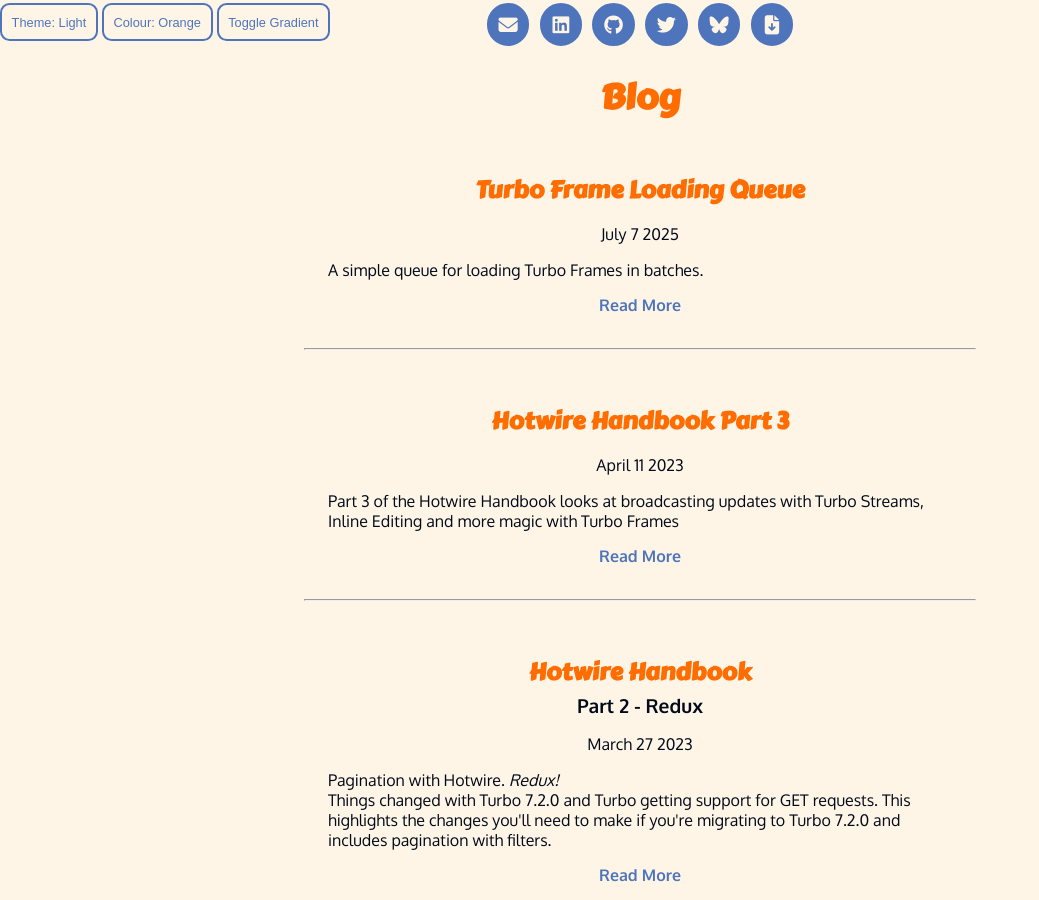
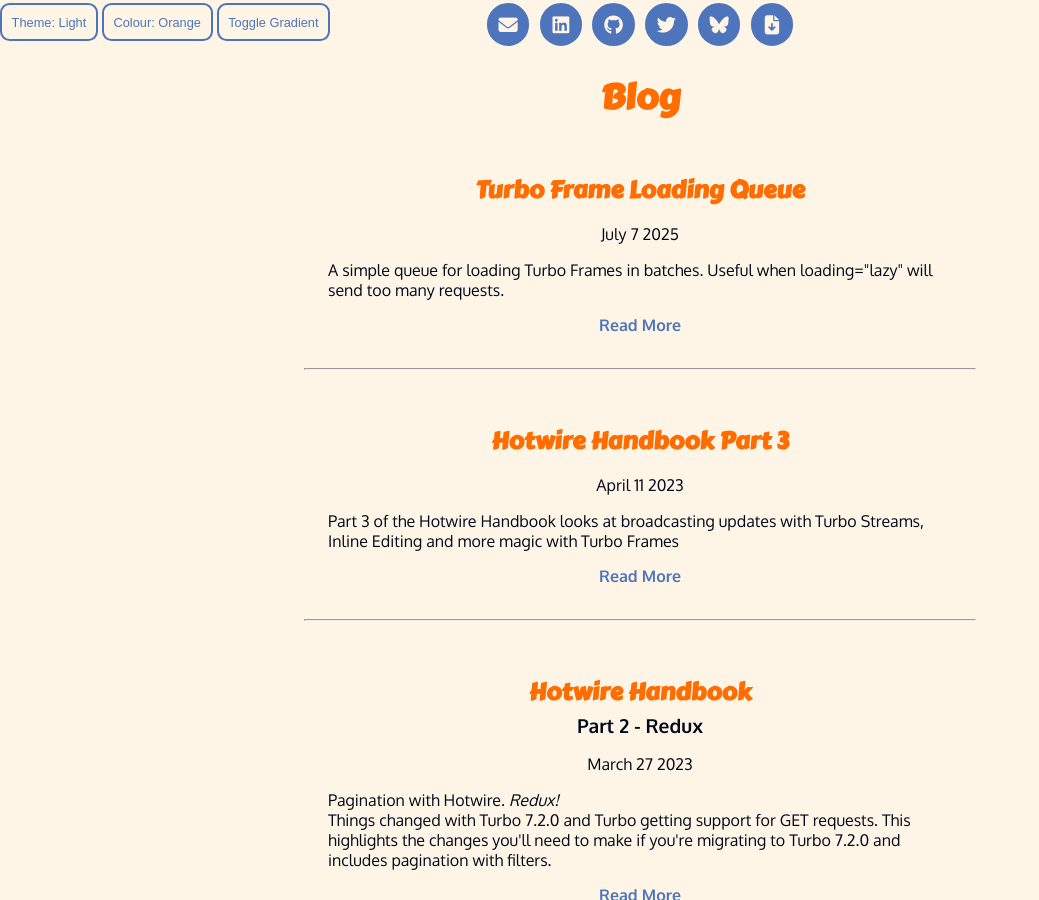
Before and after one commit to phil-6/pr_dev, a Jekyll site: the page built from index.html, in a window 1280 px wide and 900 px high, scrolled down 980 px. Shown: the whole window, without its empty margins (0-1039 px from the left). Built offline with Jekyll 4.4.1, drawn with Linux system fonts in a browser that asks for light colours; nearby versions of some CDN libraries.

```diff
--- a/_data/blog-posts.yml
+++ b/_data/blog-posts.yml
@@ -14,7 +14,7 @@
   full-name: Phil Reynolds
   short-title: turbo-frame-queue
   full-title: Turbo Frame Loading Queue
-  summary: A simple queue for loading Turbo Frames in batches.
+  summary: A simple queue for loading Turbo Frames in batches. Useful when loading="lazy" will send too many requests.
   file-type: md
   publish-date: July 7
   publish-year: 2025
```
Also changed, not shown: posts/2025/turbo-frame-queue.md (+13 -1 lines).
